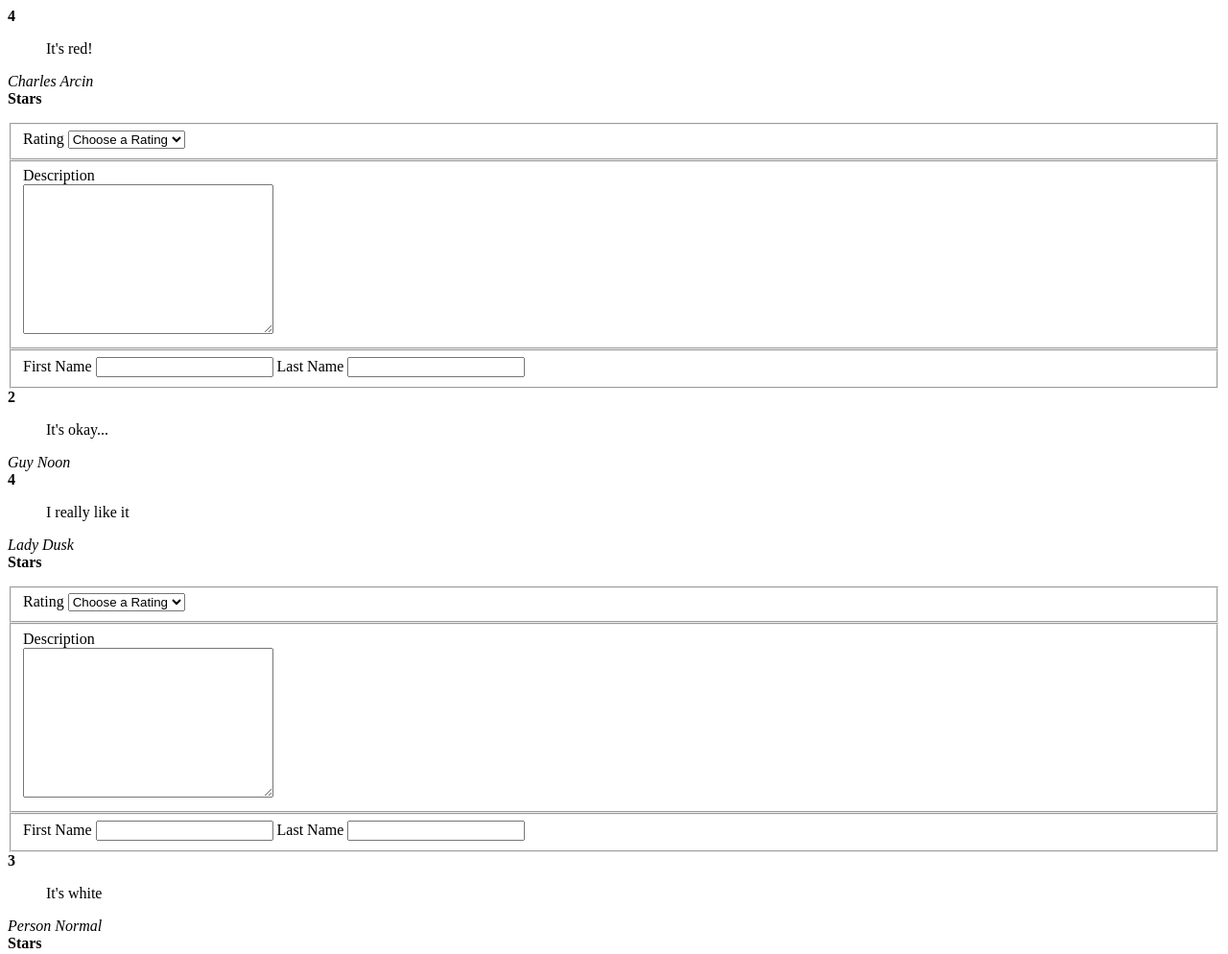
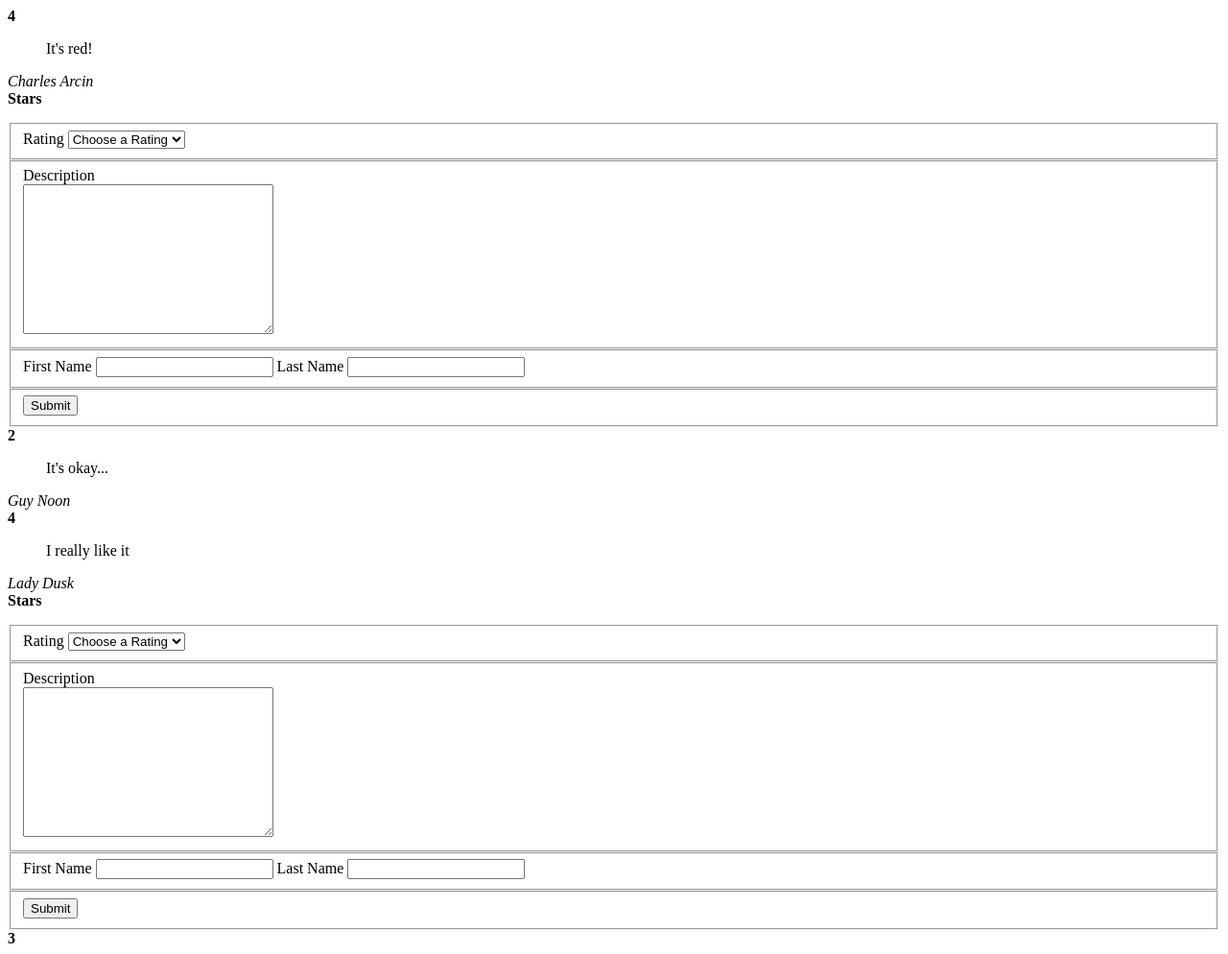
Before and after one commit to arcin/angular-sandbox, a plain HTML site: page basic_models/index.html in a window 1280 px wide. Shown: the top 994 px of the page at 96% size. Drawn offline with nearby package versions, Linux system fonts and the light colour scheme.

Commit message:
adds submit button

```diff
--- a/basic_models/index.html
+++ b/basic_models/index.html
@@ -37,6 +37,10 @@
                     <label for="lastName">Last Name</label>
                     <input ng-model="rCtrl.review.lastName" type="text" id="lastName">
                 </fieldset>
+                <fieldset>
+
+                    <input type="submit">
+                </fieldset>
             </form>
         </div>
     </section>
```
